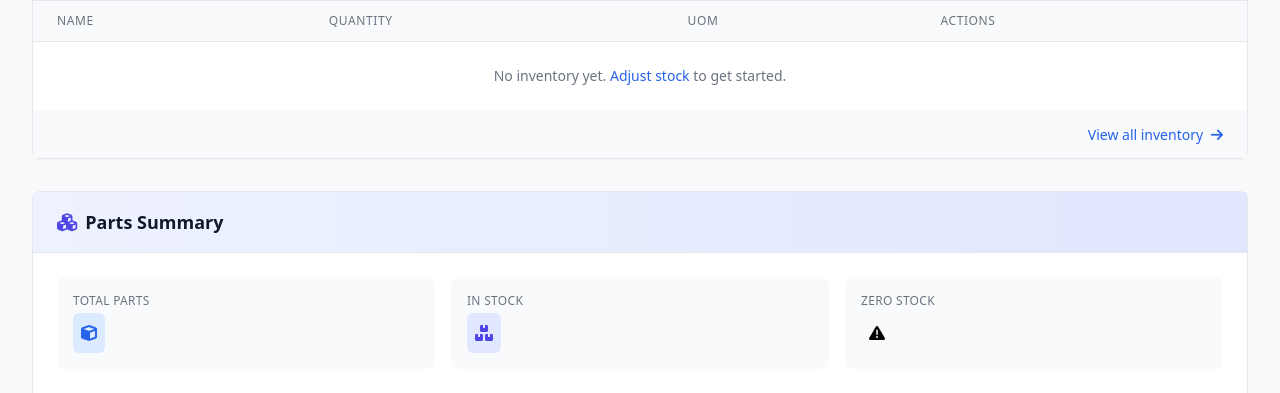
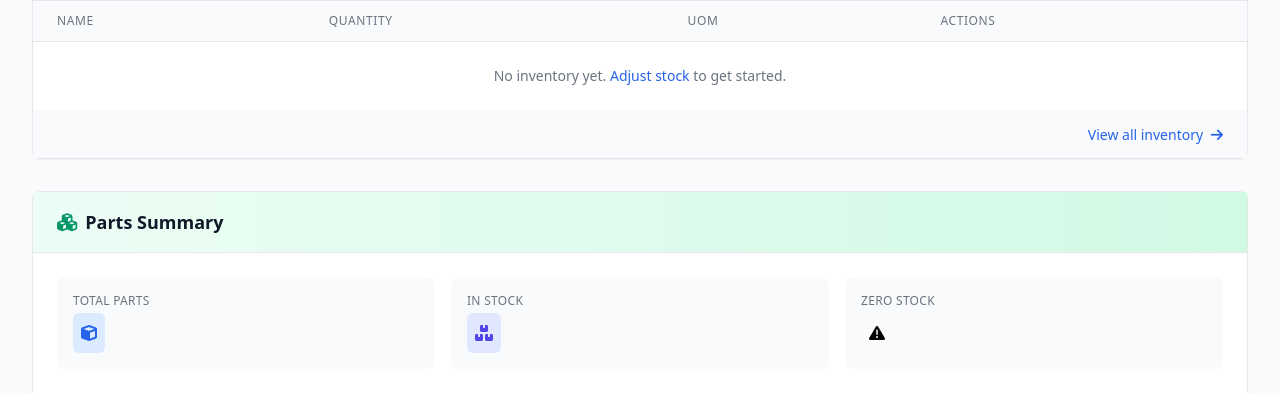
Before and after one commit to yusufm/smallfactory, a Flask app: template web/templates/index.html in a window 1280 px wide. Shown: the part 573-966 px from the top of the page. Run offline with Flask 3, Linux system fonts and the light colour scheme; the template is opened without the code that fills it, so the values that code supplies are empty; some libraries are stand-ins or nearby versions.

Commit message:
style: update parts summary header gradient from indigo to green

```diff
--- a/web/templates/index.html
+++ b/web/templates/index.html
@@ -165,9 +165,9 @@
 
     <!-- Parts Summary -->
     <div class="bg-white rounded-lg shadow-sm border border-gray-200 mb-8">
-        <div class="px-6 py-4 border-b border-gray-200 bg-gradient-to-r from-indigo-50 to-indigo-100 flex items-center justify-between">
+        <div class="px-6 py-4 border-b border-gray-200 bg-gradient-to-r from-green-50 to-green-100 flex items-center justify-between">
             <h2 class="text-lg font-semibold text-gray-900 flex items-center">
-                <i class="fas fa-cubes text-indigo-600 mr-2"></i>
+                <i class="fas fa-cubes text-green-600 mr-2"></i>
                 Parts Summary
             </h2>
         </div>
```
